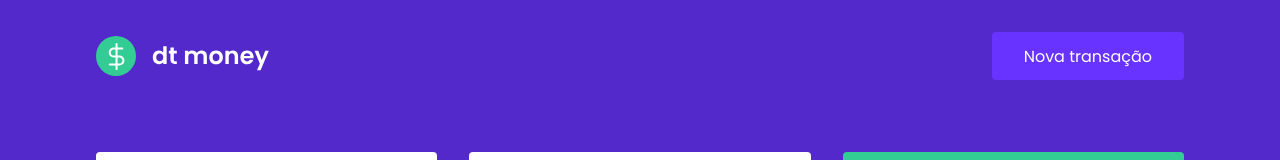
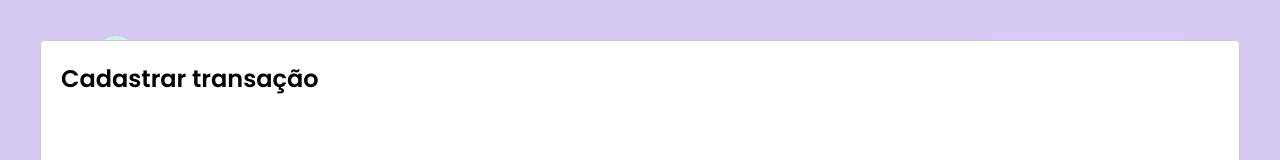
Before and after one commit to thayronFeitosa/dtmoney, a React (Create React App) app: page / in a window 1280 px wide. Both pictures are taken after a click on the button "Nova transação". Shown: the top 160 px of the page. Built offline with nearby package versions, Linux system fonts and the light colour scheme; no server answers; what miragejs would draw is missing.

Commit message:
Configurando modal de criaçao

```diff
--- a/package.json
+++ b/package.json
@@ -8,6 +8,7 @@
     "miragejs": "^0.1.41",
     "react": "^17.0.2",
     "react-dom": "^17.0.2",
+    "react-modal": "^3.14.3",
     "react-scripts": "4.0.3",
     "styled-components": "^5.3.1",
     "web-vitals": "^1.0.1"
@@ -20,11 +21,12 @@
     "@types/node": "^12.0.0",
     "@types/react": "^17.0.0",
     "@types/react-dom": "^17.0.0",
+    "@types/react-modal": "^3.12.1",
     "@types/styled-components": "^5.1.14",
     "typescript": "^4.1.2"
   },
   "scripts": {
-    "start": "react-scripts start",
+    "dev": "react-scripts start",
     "build": "react-scripts build",
     "test": "react-scripts test",
     "eject": "react-scripts eject"
--- a/src/App.tsx
+++ b/src/App.tsx
@@ -1,13 +1,32 @@
-import React from 'react';
+import React, { useState } from 'react';
 import { GlobalStyle } from './styles/globol';
 import { Header } from './components/Header'
 import { Dashboard } from './components/Dashboard'
+import Modal from 'react-modal';
+
+Modal.setAppElement('#root');
 
 export function App() {
+  const [isNewTransactionModalOpen, setIsNewTransectionModalOpen] = useState(false);
+
+  function handleOpenNewTransactionModal() {
+    setIsNewTransectionModalOpen(true)
+
+  }
+
+  function handleCloseNewTransactionModal() {
+    setIsNewTransectionModalOpen(false)
+
+  }
   return (
     <div className="App">
-      <Header />
+      <Header onOpenNewTtransactionModal={handleOpenNewTransactionModal} />
       <Dashboard />
+      <Modal
+        isOpen={isNewTransactionModalOpen}
+        onRequestClose={handleCloseNewTransactionModal}>
+        <h2>Cadastrar transação</h2>
+      </Modal>
       <GlobalStyle />
     </div>
   );
--- a/src/components/Header/index.tsx
+++ b/src/components/Header/index.tsx
@@ -1,14 +1,26 @@
-import React from 'react';
+import React, { useState } from 'react';
 import Logo from '../../assets/logo.svg'
 import { Container, Content } from './styles';
+import Modal from 'react-modal';
 
-export const Header: React.FC = () => (
+interface IProps {
+  onOpenNewTtransactionModal(): void;
+}
+
+
+export const Header: React.FC<IProps> = ({ onOpenNewTtransactionModal }) => {
+
+
+  return (
     <Container>
       <Content>
         <img src={Logo} alt="dt money" />
-      <button>
+        <button onClick={onOpenNewTtransactionModal}>
           Nova transação
       </button>
+
       </Content>
     </Container>
+
   )
+}
```
Also changed, not shown: 1 other file (tests, documents, lock files or other folders). Lines whose indentation alone changed are shown as unchanged.
